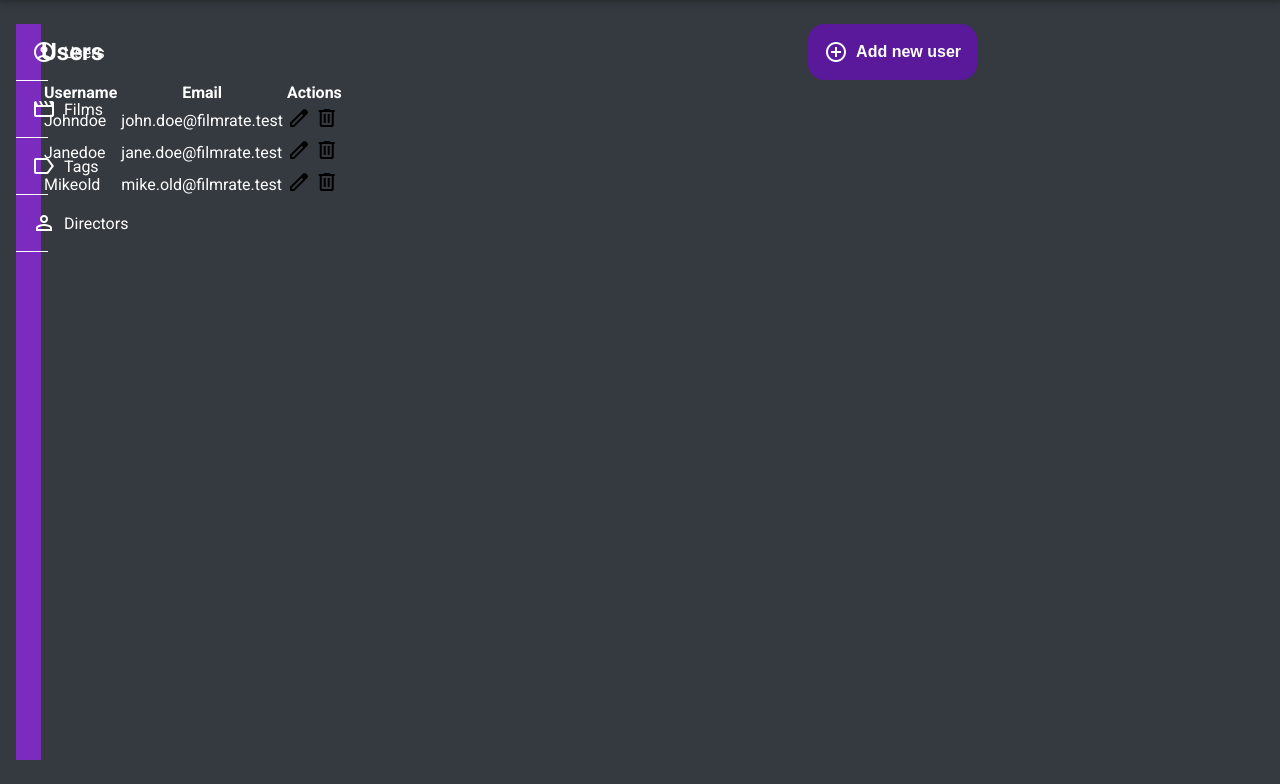
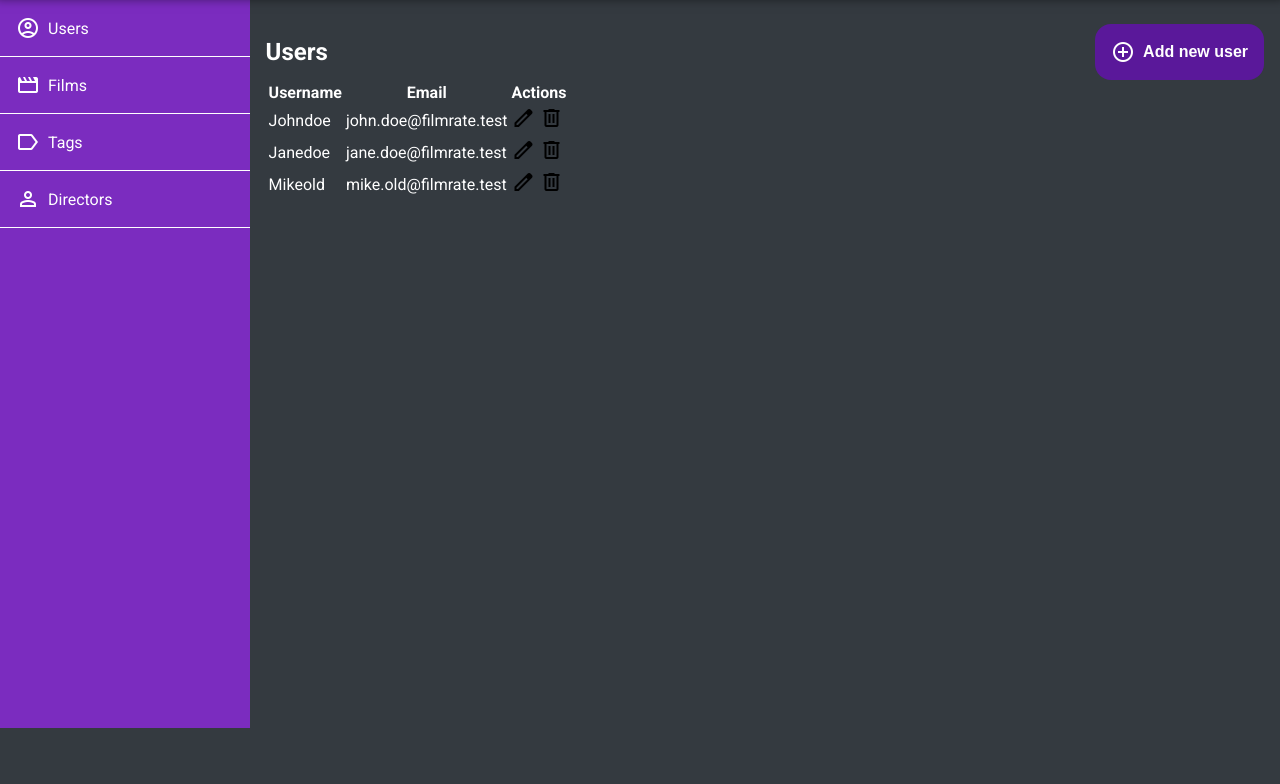
Before and after one commit to MikiWojak/film-list, a PHP site: template public/views/admin-users.html in a window 1280 px wide. Shown: the part 72-856 px from the top of the page. After the commit the page ends 800 px from the top, so only its background shows below. Run offline with PHP 8.4, Linux system fonts and the light colour scheme; the template is opened without the code that fills it, so the values that code supplies are empty.

Commit message:
Desktop - style Navbar

```diff
--- a/public/css/admin.css
+++ b/public/css/admin.css
@@ -2,12 +2,9 @@
     display: flex;
 
     margin-top: calc(32px + 2em);
-    padding: 1.5em 1em;
-    padding-bottom: calc(80px + 1.5em);
 
     @media only screen and (min-device-width: 768px) {
         margin-top: calc(40px + 2em);
-        padding-bottom: 1.5em;
     }
 }
 
@@ -23,10 +20,11 @@
     background-color: #7B2CBF;
 
     @media only screen and (min-device-width: 768px) {
+        height: calc(100vh - 40px - 2em);
         position: static;
         top: unset;
         left: unset;
-        width: 25px;
+        width: 20%;
     }
 }
 
@@ -50,8 +48,13 @@
     border-bottom: 1px solid #fff;
 }
 
+.navbar > ul > li > a:hover {
+    background-color: #5A189A;
+}
+
 .content {
     width: 100%;
+    padding: 1.5em 1em;
 }
 
 .content.navbar--enabled {
@@ -64,7 +67,7 @@
     }
 
     @media only screen and (min-device-width: 768px) {
-        width: 75%;
+        width: 80%;
     }
 }
 
```
